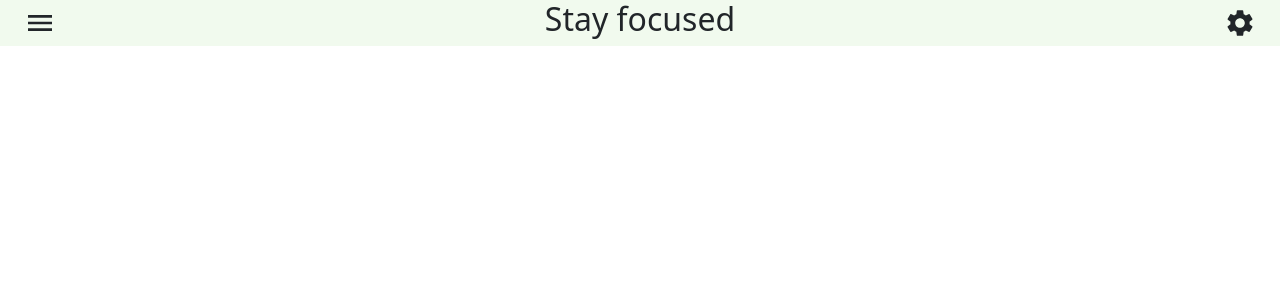
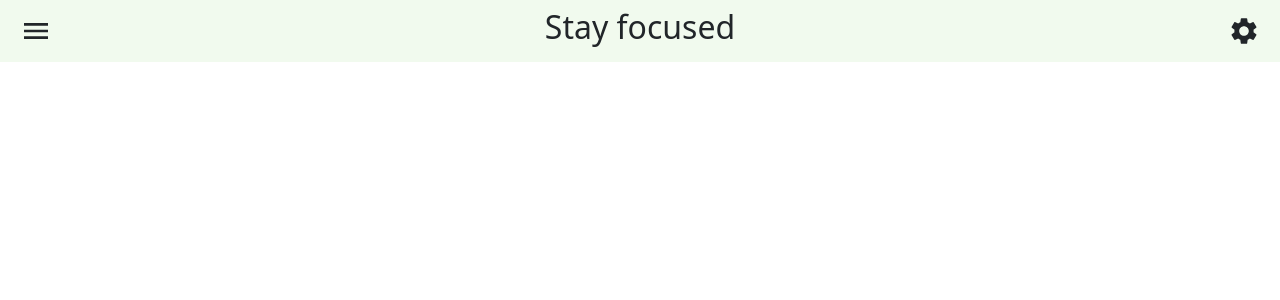
Before and after one commit to Cheng-K/pomodoro-timer, a React (Vite) app: page / in a window 1280 px wide. Shown: the top 300 px of the page. Built offline with nearby package versions, Linux system fonts and the light colour scheme.

Commit message:
Rewrite bootstrap with react-bootstrap

```diff
--- a/src/components/Header.jsx
+++ b/src/components/Header.jsx
@@ -1,21 +1,30 @@
 import React from "react";
+import Container from "react-bootstrap/Container";
+import Row from "react-bootstrap/Row";
+import Col from "react-bootstrap/Col";
 import { MdSettings, MdMenu } from "react-icons/md";
 
 function Header() {
   return (
-    <div className="container-fluid">
-      <div className="row">
-        <div className="col-2 d-flex justify-content-start align-items-center">
+    <Container fluid>
+      <Row>
+        <Col
+          className="d-flex justify-content-start align-items-center p-2"
+          xs={2}
+        >
           <MdMenu size="2rem" />
-        </div>
-        <div className="col">
+        </Col>
+        <Col className="col p-2">
           <h2 className="text-center">Stay focused</h2>
-        </div>
-        <div className="col-2 d-flex justify-content-end align-items-center">
+        </Col>
+        <Col
+          className="d-flex justify-content-end align-items-center p-2"
+          xs={2}
+        >
           <MdSettings size="2rem" />
-        </div>
-      </div>
-    </div>
+        </Col>
+      </Row>
+    </Container>
   );
 }
 
```
